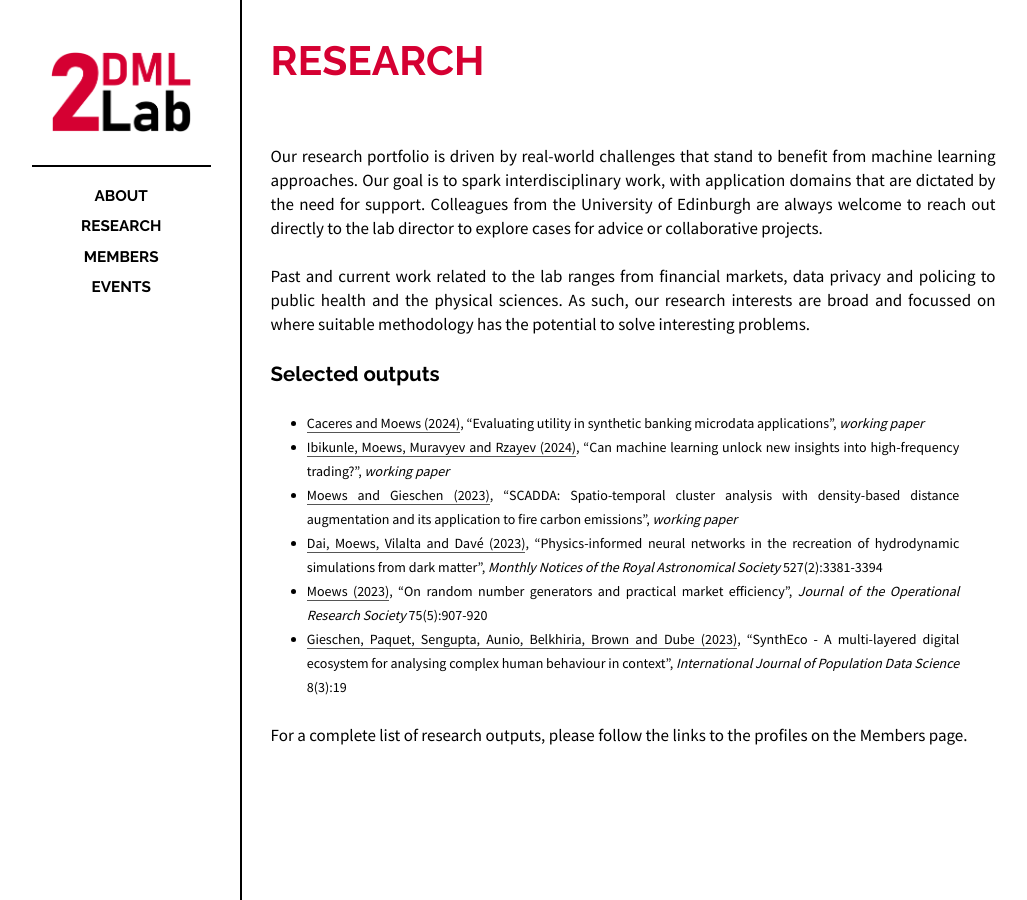
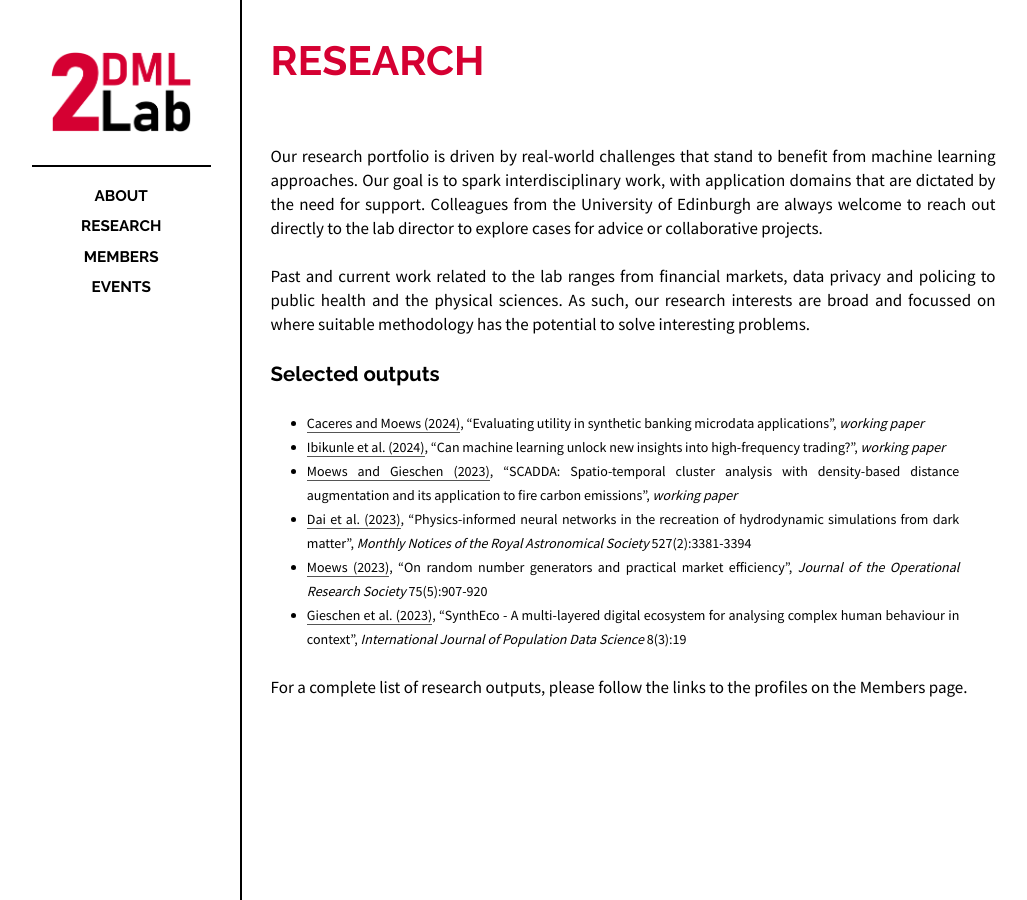
Before and after one commit to 2dml-lab/2dml-lab.github.io, a Jekyll site: the page built from _posts/2024-02-03-research.md, in a window 1280 px wide. Shown: the whole page, without its empty margins (118-1145 px from the left). Built offline with Jekyll 4.4.1, drawn with Linux system fonts in a browser that asks for light colours.

Commit message:
Update 2024-02-03-research.md

```diff
--- a/_posts/2024-02-03-research.md
+++ b/_posts/2024-02-03-research.md
@@ -22,11 +22,11 @@
 ## Selected outputs
 
 - [Caceres and Moews (2024)](https://arxiv.org/abs/2311.04290), "Evaluating utility in synthetic banking microdata applications", _working paper_
-- [Ibikunle, Moews, Muravyev and Rzayev (2024)](https://arxiv.org/abs/2405.08101), "Can machine learning unlock new insights into high-frequency trading?", _working paper_
+- [Ibikunle et al. (2024)](https://arxiv.org/abs/2405.08101), "Can machine learning unlock new insights into high-frequency trading?", _working paper_
 - [Moews and Gieschen (2023)](https://arxiv.org/abs/2410.22519), "SCADDA: Spatio-temporal cluster analysis with density-based distance augmentation and its application to fire carbon emissions", _working paper_
-- [Dai, Moews, Vilalta and Davé (2023)](https://doi.org/10.1093/mnras/stad3394), "Physics-informed neural networks in the recreation of hydrodynamic simulations from dark matter", _Monthly Notices of the Royal Astronomical Society_ 527(2):3381-3394
+- [Dai et al. (2023)](https://doi.org/10.1093/mnras/stad3394), "Physics-informed neural networks in the recreation of hydrodynamic simulations from dark matter", _Monthly Notices of the Royal Astronomical Society_ 527(2):3381-3394
 - [Moews (2023)](https://doi.org/10.1080/01605682.2023.2219292), "On random number generators and practical market efficiency", _Journal of the Operational Research Society_ 75(5):907-920
-- [Gieschen, Paquet, Sengupta, Aunio, Belkhiria, Brown and Dube (2023)](https://doi.org/10.23889/ijpds.v8i3.2285), "SynthEco - A multi-layered digital ecosystem for analysing complex human behaviour in context", _International Journal of Population Data Science_ 8(3):19
+- [Gieschen et al. (2023)](https://doi.org/10.23889/ijpds.v8i3.2285), "SynthEco - A multi-layered digital ecosystem for analysing complex human behaviour in context", _International Journal of Population Data Science_ 8(3):19
 
 <br>
 For a complete list of research outputs, please follow the links to the profiles on the Members page.
```
